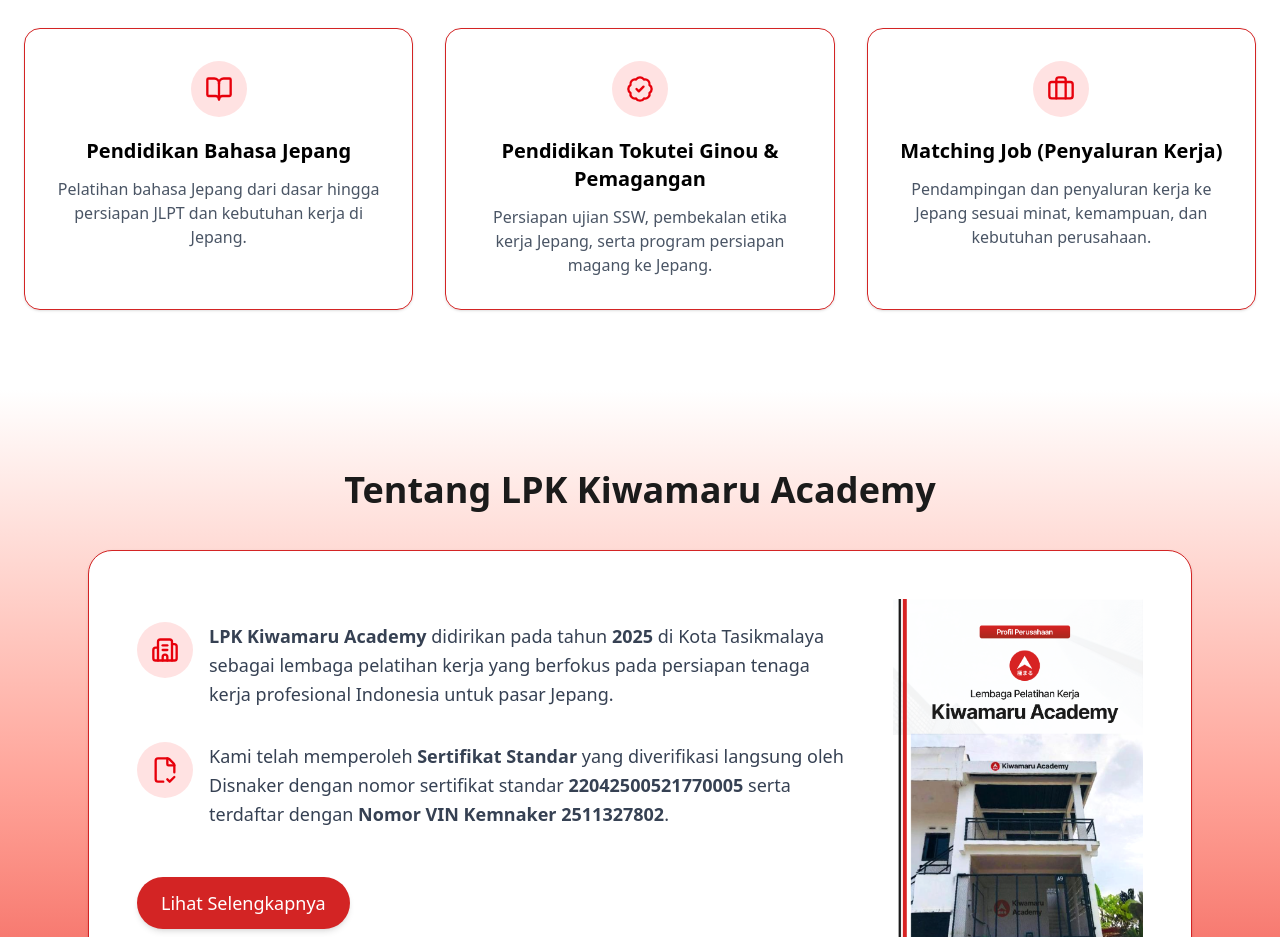
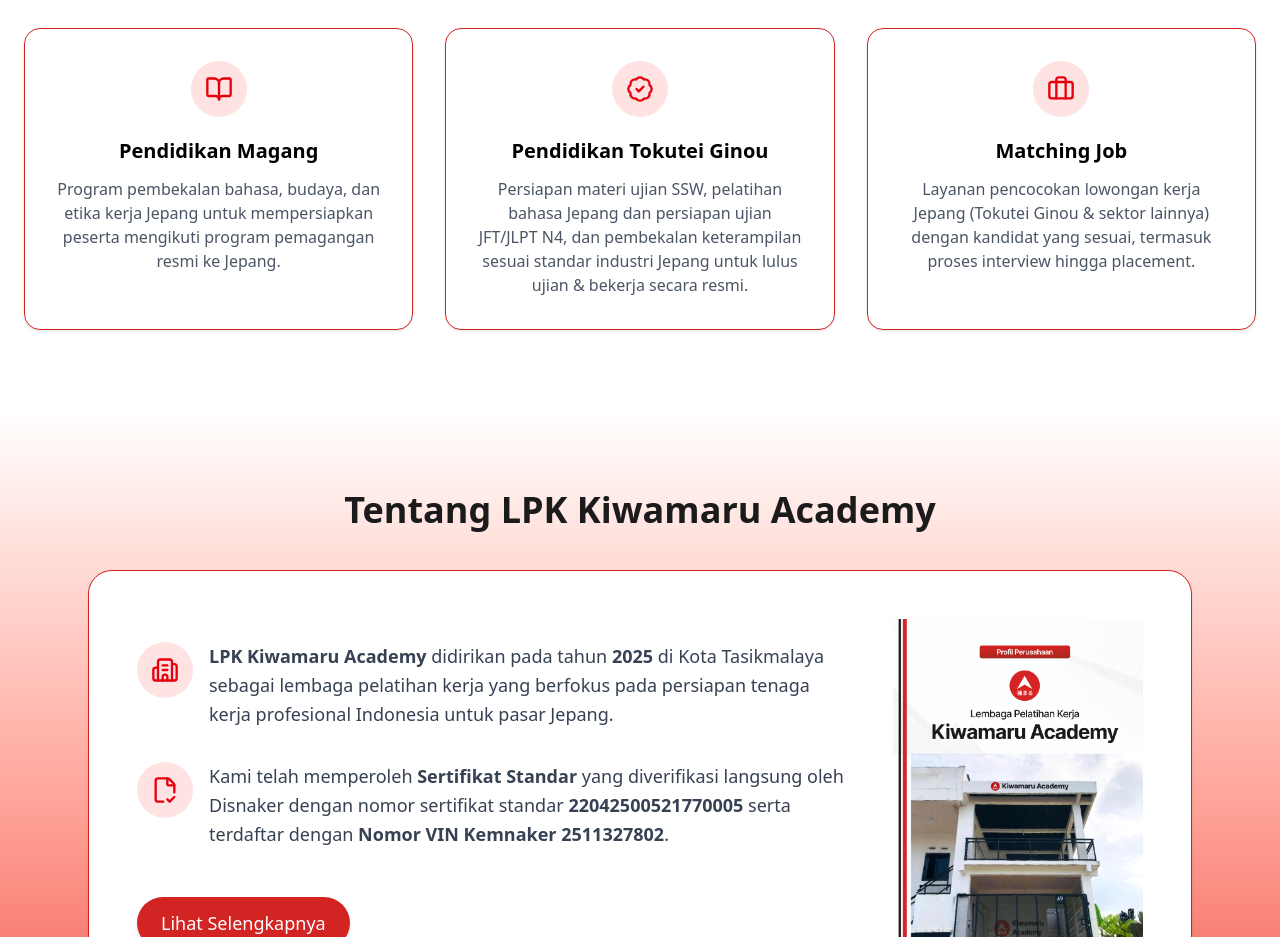
Before and after one commit to hidayahapriliansyah/web-kiwamaru-academy, a Next.js app: page / in a window 1280 px wide. Shown: the part 940-1877 px from the top of the page. Built offline with nearby package versions, Linux system fonts and the light colour scheme.

Commit message:
chore: ubah kolom program

```diff
--- a/app/components/program.tsx
+++ b/app/components/program.tsx
@@ -12,45 +12,44 @@ export default function ProgramSection() {
 
         {/* 3 Columns */}
         <div className="grid md:grid-cols-3 gap-8">
-          {/* Card 1 */}
+          {/* Program 1 – Pendidikan Magang */}
           <div className="border border-myred rounded-2xl p-8 shadow-sm hover:shadow-md transition">
             <div className="flex items-center justify-center w-14 h-14 bg-red-100 text-red-600 rounded-full mb-5 mx-auto">
               <BookOpen size={28} />
             </div>
             <h3 className="text-xl font-semibold text-center mb-3">
-              Pendidikan Bahasa Jepang
+              Pendidikan Magang
             </h3>
             <p className="text-gray-600 text-center">
-              Pelatihan bahasa Jepang dari dasar hingga persiapan JLPT dan kebutuhan kerja di Jepang.
+              Program pembekalan bahasa, budaya, dan etika kerja Jepang untuk mempersiapkan peserta mengikuti program pemagangan resmi ke Jepang.
             </p>
           </div>
 
-          {/* Card 2 */}
+          {/* Program 2 – Pendidikan Tokutei Ginou */}
           <div className="border border-myred rounded-2xl p-8 shadow-sm hover:shadow-md transition">
             <div className="flex items-center justify-center w-14 h-14 bg-red-100 text-red-600 rounded-full mb-5 mx-auto">
               <BadgeCheck size={28} />
             </div>
             <h3 className="text-xl font-semibold text-center mb-3">
-              Pendidikan Tokutei Ginou & Pemagangan
+              Pendidikan Tokutei Ginou
             </h3>
             <p className="text-gray-600 text-center">
-              Persiapan ujian SSW, pembekalan etika kerja Jepang, serta program persiapan magang ke Jepang.
+              Persiapan materi ujian SSW, pelatihan bahasa Jepang dan persiapan ujian JFT/JLPT N4, dan pembekalan keterampilan sesuai standar industri Jepang untuk lulus ujian & bekerja secara resmi.
             </p>
           </div>
 
-          {/* Card 3 */}
+          {/* Program 3 – Matching Job */}
           <div className="border border-myred rounded-2xl p-8 shadow-sm hover:shadow-md transition">
             <div className="flex items-center justify-center w-14 h-14 bg-red-100 text-red-600 rounded-full mb-5 mx-auto">
               <Briefcase size={28} />
             </div>
             <h3 className="text-xl font-semibold text-center mb-3">
-              Matching Job (Penyaluran Kerja)
+              Matching Job
             </h3>
             <p className="text-gray-600 text-center">
-              Pendampingan dan penyaluran kerja ke Jepang sesuai minat, kemampuan, dan kebutuhan perusahaan.
+              Layanan pencocokan lowongan kerja Jepang (Tokutei Ginou & sektor lainnya) dengan kandidat yang sesuai, termasuk proses interview hingga placement.
             </p>
           </div>
-
         </div>
       </div>
     </section>
```
